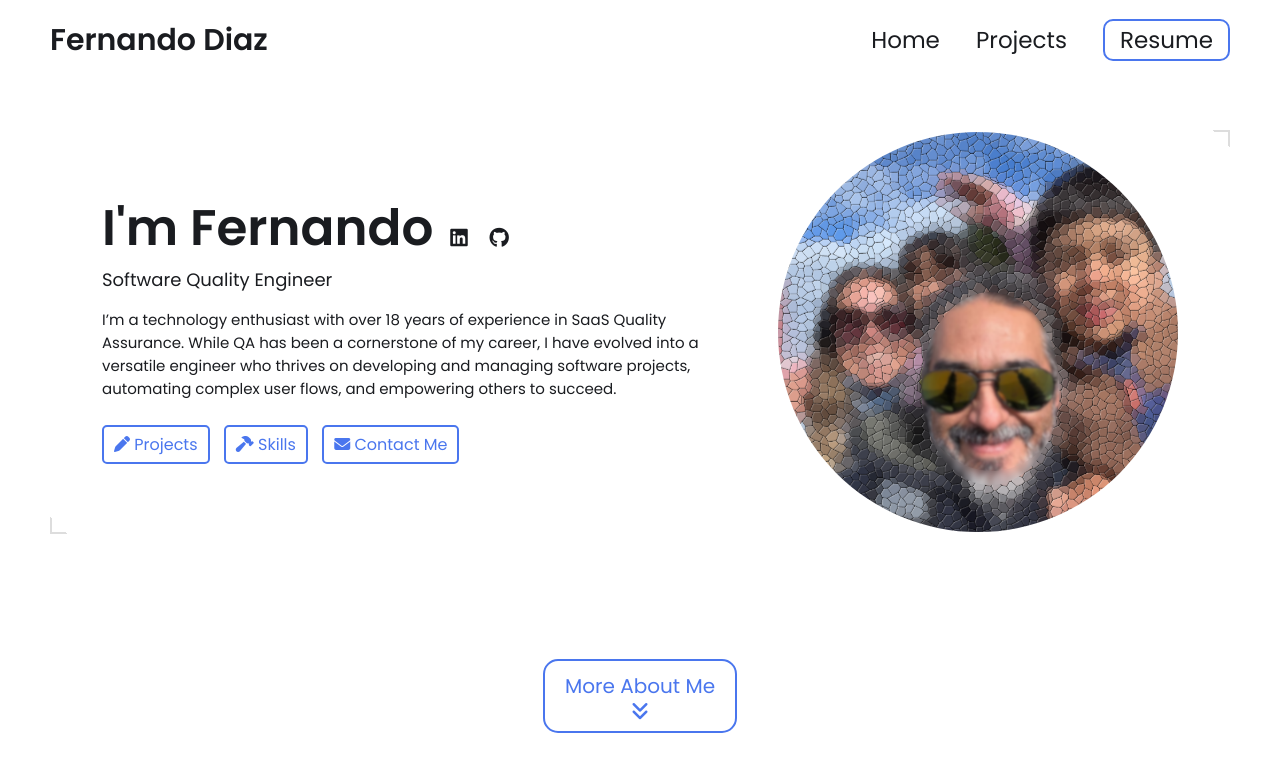
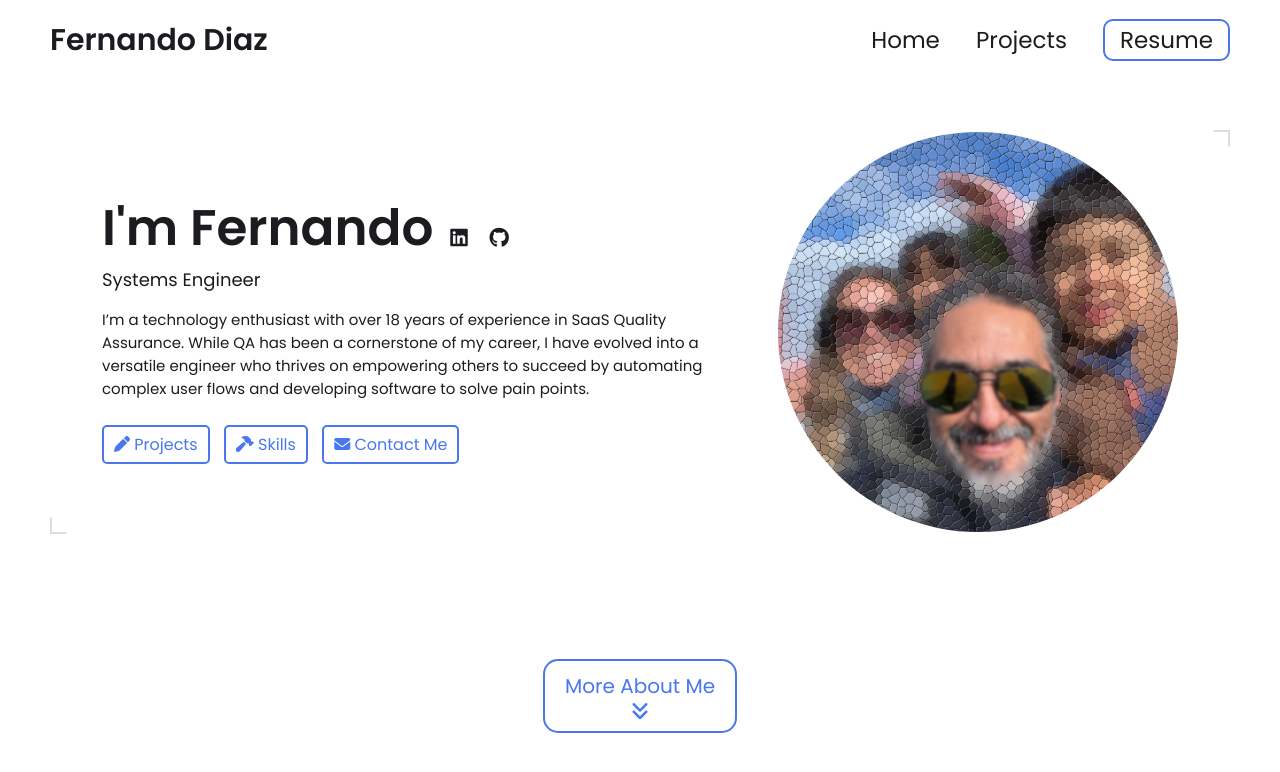
Before and after one commit to fernando-dz/fernando-dz.github.io, a Jekyll site: the page built from index.html, in a window 1280 px wide and 900 px high. Shown: the top 772 px of the window. Built offline with Jekyll 4.4.1, drawn with Linux system fonts in a browser that asks for light colours.

Commit message:
Update _config.yml
updated lines 16, 20 and 21 with new text.

```diff
--- a/_config.yml
+++ b/_config.yml
@@ -13,12 +13,12 @@ title: Fernando-Dz's Portfolio # This is what shows up in the tab of the browser
 
 # Hero Section
 name: Fernando Diaz
-headline: Software Quality Engineer
+headline: Systems Engineer
 description: >- # dont remove this line. this will ignore all new lines until the next section
   I’m a technology enthusiast with over 18 years of experience in SaaS Quality Assurance.
   While QA has been a cornerstone of my career, I have evolved into a versatile engineer
-  who thrives on developing and managing software projects, automating complex user flows,
-  and empowering others to succeed.
+  who thrives on empowering others to succeed by automating complex user flows and developing software to solve pain points.
+
 
 # Place your profile image in /assets/images/profile-image/folder and edit the file name
 profile_image: ./assets/images/profile-image/avatarfer.png
```
